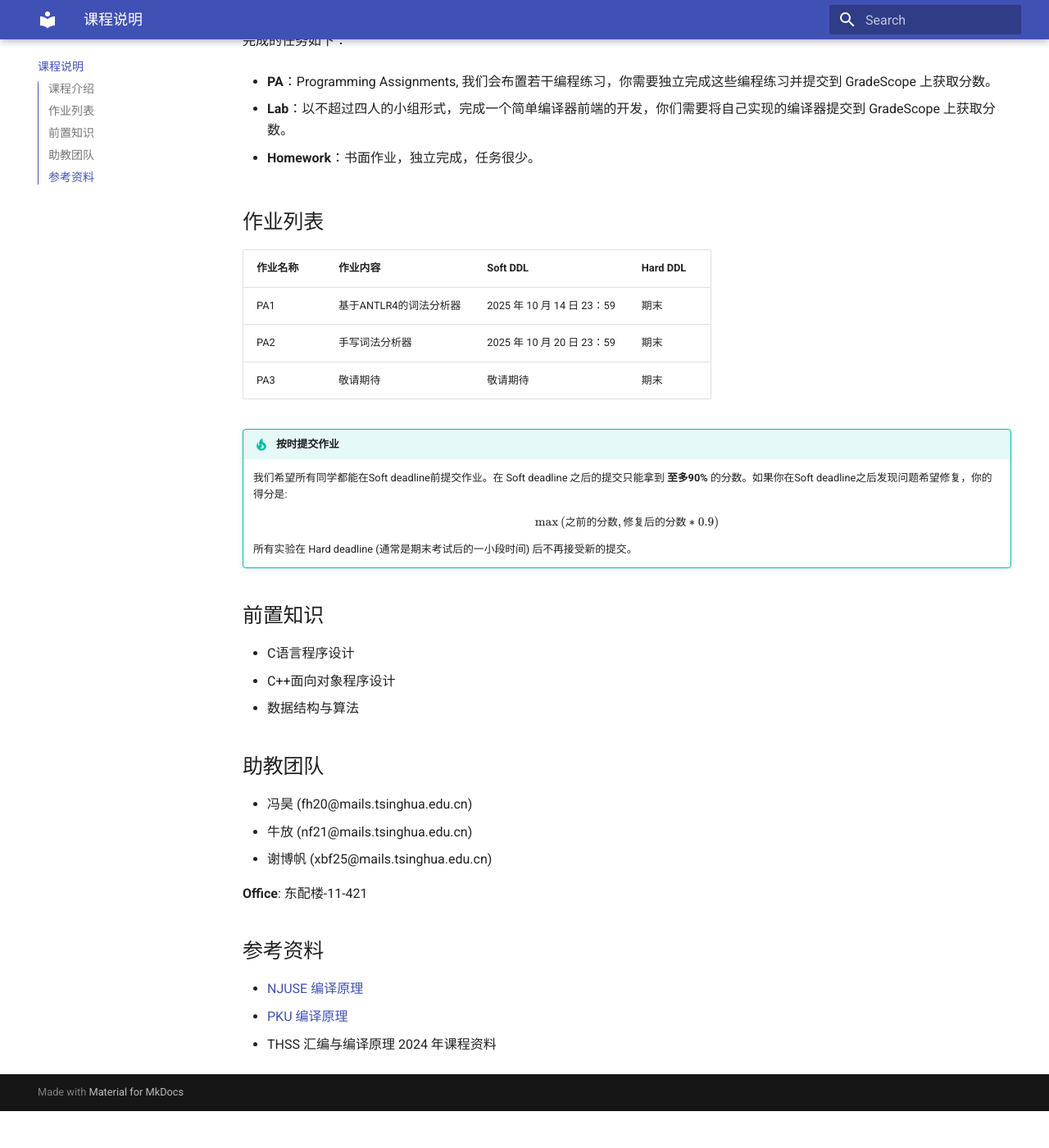
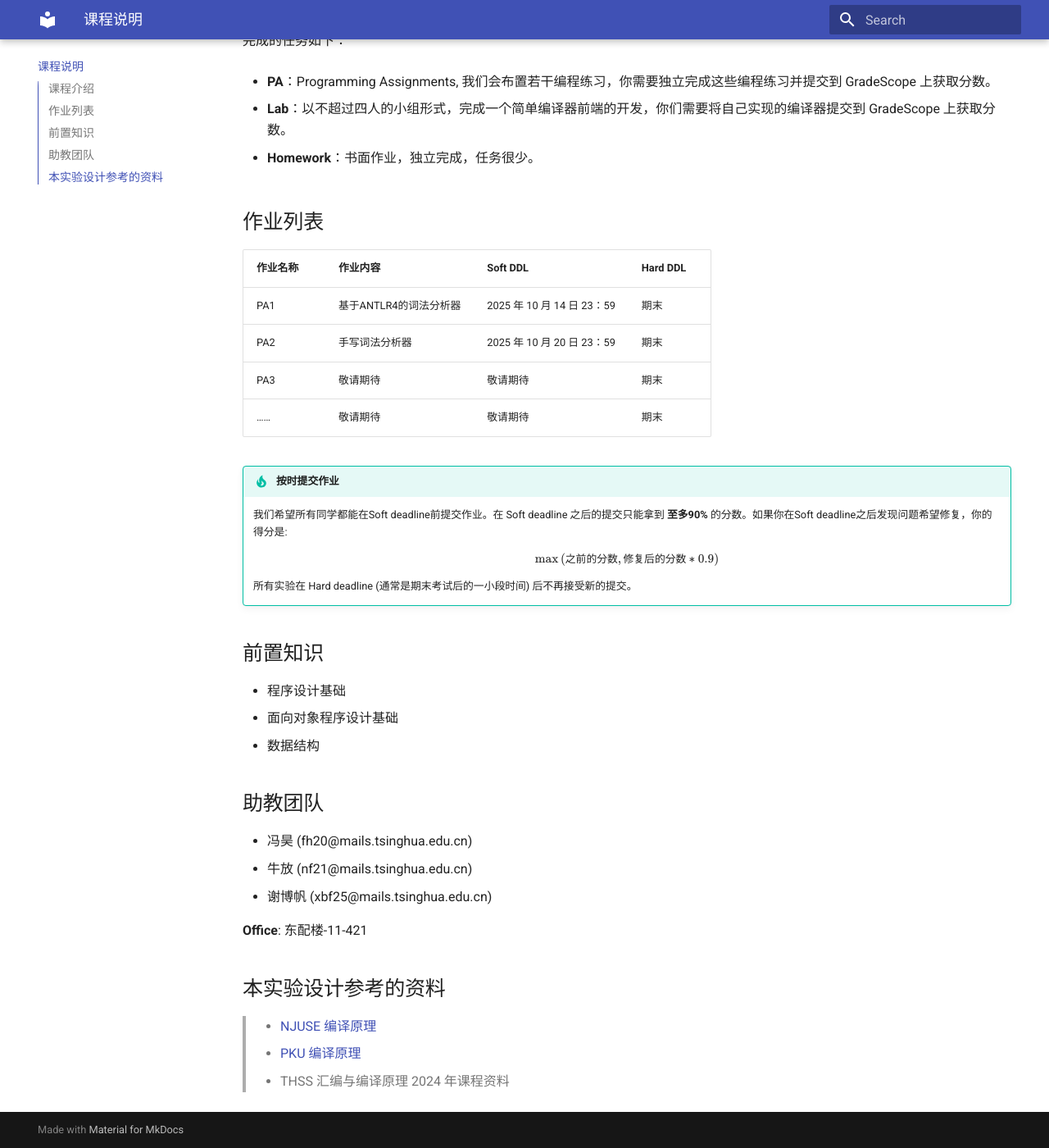
Before and after one commit to Nboxff/thss-2025-compiler-docs, an MkDocs documentation site: the page built from docs/index.md, in a window 1280 px wide and 1400 px high, scrolled down 267 px. Shown: the whole window at 82% size. Built offline with MkDocs 1.6.1 and Material for MkDocs 9.7.7, drawn with Linux system fonts in a browser that asks for light colours; before the commit the page ends 1622 px from its top, so only the background shows below that.

```diff
--- a/docs/index.md
+++ b/docs/index.md
@@ -17,6 +17,7 @@
 | PA1      | 基于ANTLR4的词法分析器 |  2025 年 10 月 14 日 23：59        |    期末      |
 | PA2      | 手写词法分析器 |  2025 年 10 月 20 日 23：59        |    期末      |
 | PA3      | 敬请期待 |  敬请期待        |    期末      |
+| ……      | 敬请期待 |  敬请期待        |    期末      |
 
 !!! tip "按时提交作业"
     我们希望所有同学都能在Soft deadline前提交作业。在 Soft deadline 之后的提交只能拿到 **至多90%** 的分数。如果你在Soft deadline之后发现问题希望修复，你的得分是:
@@ -28,9 +29,9 @@
 
 ## 前置知识
 
-- C语言程序设计
-- C++面向对象程序设计
-- 数据结构与算法
+- 程序设计基础
+- 面向对象程序设计基础
+- 数据结构
 
 ## 助教团队
 
@@ -40,8 +41,9 @@
 
 **Office**: 东配楼-11-421
 
-## 参考资料
+## 本实验设计参考的资料
 
-- [NJUSE 编译原理](http://docs.compilers.cpl.icu/#/2024/intro)
-- [PKU 编译原理](https://pku-minic.github.io/online-doc/#/)
-- THSS 汇编与编译原理 2024 年课程资料
+>
+> - [NJUSE 编译原理](http://docs.compilers.cpl.icu/#/2024/intro)
+> - [PKU 编译原理](https://pku-minic.github.io/online-doc/#/)
+> - THSS 汇编与编译原理 2024 年课程资料
```
Also changed, not shown: docs/pa/introduction.md (+4 -6 lines), docs/pa/pa2.md (+2 -0 lines).
